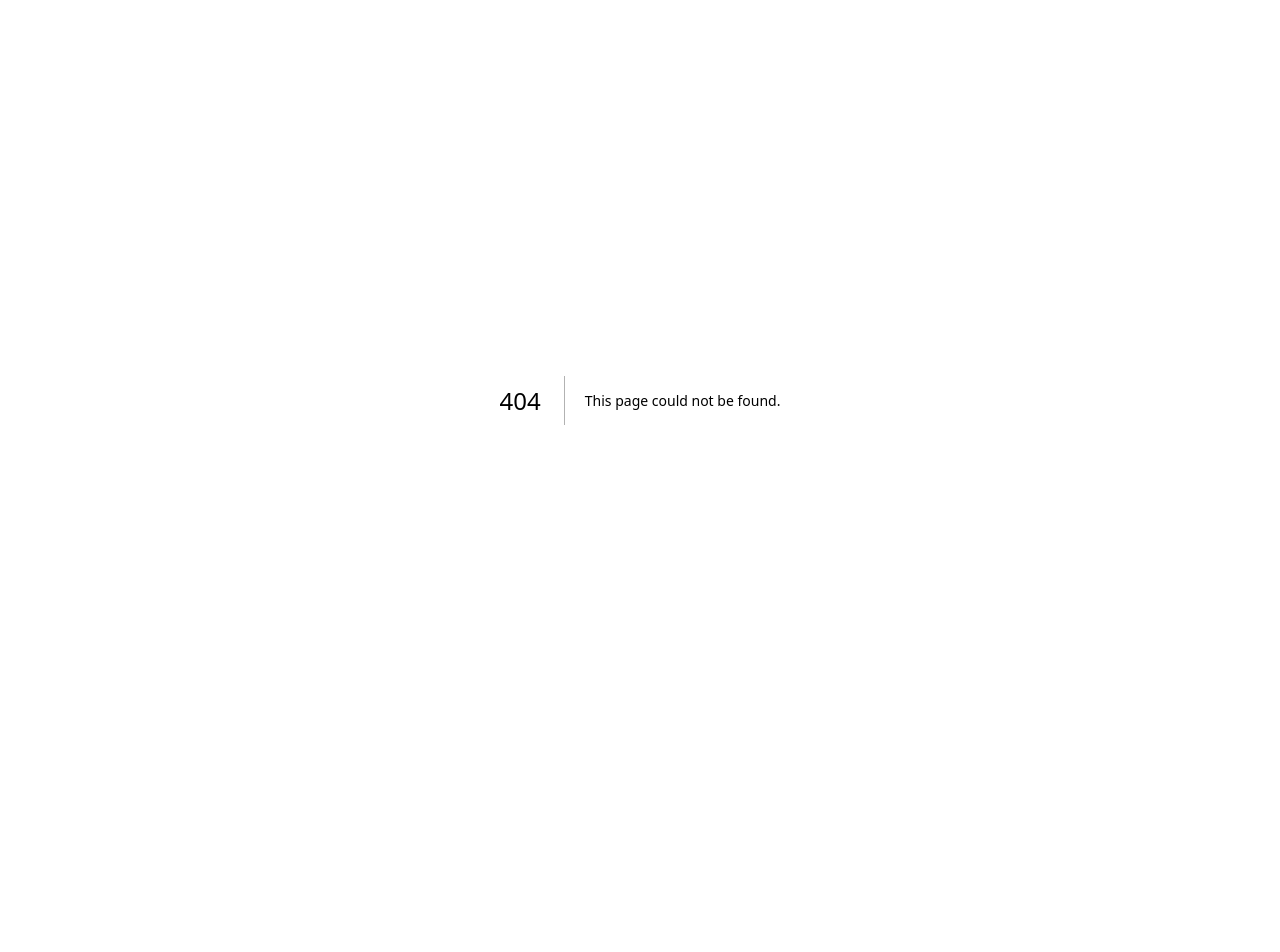
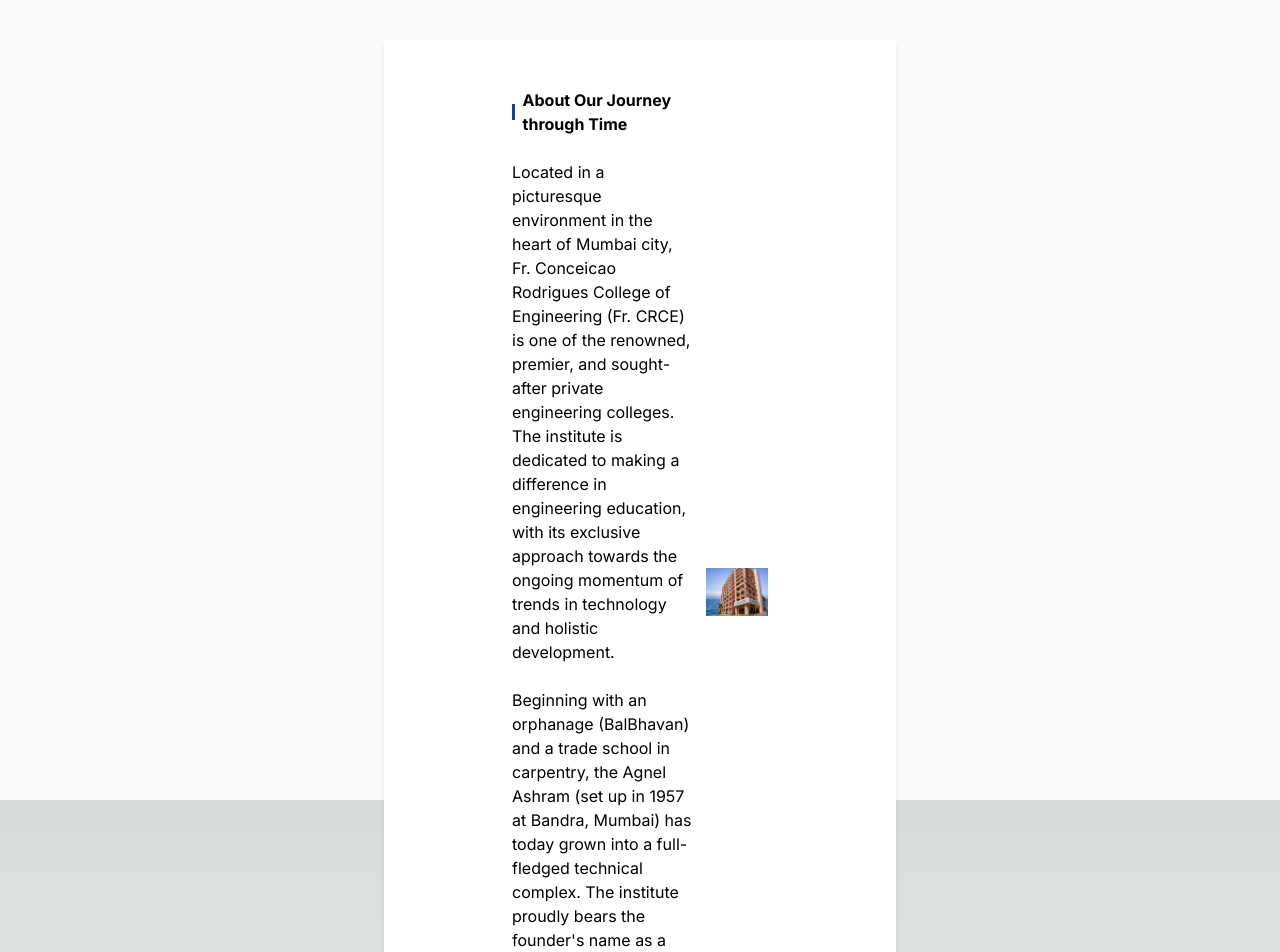
Before and after one commit to MetaSonic001/crce-website-demo, a Next.js app: page /about in a window 1280 px wide. Before the commit this address had no page. Shown: the top 952 px of the page. Before the commit the page ends 800 px from the top, so only its background shows below. Built offline with nearby package versions, Linux system fonts and the light colour scheme.

Commit message:
added about college

```diff
--- /dev/null
+++ b/src/app/about/page.tsx
@@ -0,0 +1,11 @@
+import React from "react";
+import About from "@/components/about";
+const page = () => {
+  return (
+    <div>
+      <About />
+    </div>
+  );
+};
+
+export default page;
--- /dev/null
+++ b/src/components/about.tsx
@@ -0,0 +1,78 @@
+import React from "react";
+import Image from "next/image";
+
+export default function About() {
+  return (
+    <div className="bg-[#fafafa] h-screen text-black w-full px-64 py-10">
+      <div className="bg-white text-black flex-col px-32 mx-32 py-12 shadow-md hover:shadow-lg">
+        <div className="flex-row flex space-x-3 items-center justify-center">
+          <div className="flex-col space-y-6">
+            <div className="flex flex-row items-center">
+              {" "}
+              <div className="h-[1rem] bg-blue-800 w-1"></div>
+              <span className="font-bold px-2">
+                About Our Journey through Time
+              </span>
+            </div>
+            <p className="py-0 ">
+              Located in a picturesque environment in the heart of Mumbai city,
+              Fr. Conceicao Rodrigues College of Engineering (Fr. CRCE) is one
+              of the renowned, premier, and sought-after private engineering
+              colleges. The institute is dedicated to making a difference in
+              engineering education, with its exclusive approach towards the
+              ongoing momentum of trends in technology and holistic development.
+            </p>
+            <p className="py-0">
+              Beginning with an orphanage (BalBhavan) and a trade school in
+              carpentry, the Agnel Ashram (set up in 1957 at Bandra, Mumbai) has
+              today grown into a full-fledged technical complex. The institute
+              proudly bears the founder's name as a fitting tribute to his
+              impassioned faith in highly-qualified and fully-trained engineers
+              and technicians in the service of the nation.
+            </p>
+          </div>
+
+          <div>
+            <Image
+              src="/college.jpg"
+              height={1200}
+              width={1000}
+              alt="college_pic"
+            />
+          </div>
+        </div>
+        <p className="py-5">
+          The institute started with only one program in Production Engineering
+          in 1984 with an intake capacity of 60 students. In 1987, the program
+          in Electronics Engineering was started with an intake capacity of 60
+          students, followed by Computer Engineering in 1991 with an intake
+          capacity of 60 students. In 2001, the program in Information
+          Technology was started with an intake capacity of 30 students, which
+          was later increased to 60 in 2010. The college started offering
+          Master’s Degree in Electronics Engineering and Mechanical Engineering
+          in the year 2005, each having an intake capacity of 18. Doctoral
+          programs in Electronics Engineering and Mechanical Engineering
+          commenced in 2014 and 2015, respectively. From the year 2019, a new
+          undergraduate degree program in Mechanical Engineering has been
+          started with an intake capacity of 60. Also, the BE undergraduate
+          program in Electronics Engineering has been changed to Electronics and
+          Computer Science. The undergraduate program in Information Technology
+          has been merged with Computer Engineering. From the year 2020, the
+          college is offering a new undergraduate program in the emerging area
+          of ‘AI & Data Science’. Also, the doctoral program in Computer
+          Engineering started in the year 2023.
+        </p>
+        <p className="py-5">
+          The institute has been consistently ranked highly in major surveys
+          like TOI, INDIA TODAY, Career 360, The Week, and Education World, to
+          name a few. The college is ranked by NIRF in 2017 and 2020. Based on
+          the Outcome-Based Education (OBE) parameters and criteria, three
+          programs (Computer, Electronics, and Production Engineering) of the
+          institute have been accredited by the National Board of Accreditation
+          (NBA-India) since 2017-2018. The college is also NAAC accredited with
+          grade 'A'.
+        </p>
+      </div>
+    </div>
+  );
+}
```
Also changed, not shown: public/college.jpg (added), 1 other file (tests, documents, lock files or other folders).
